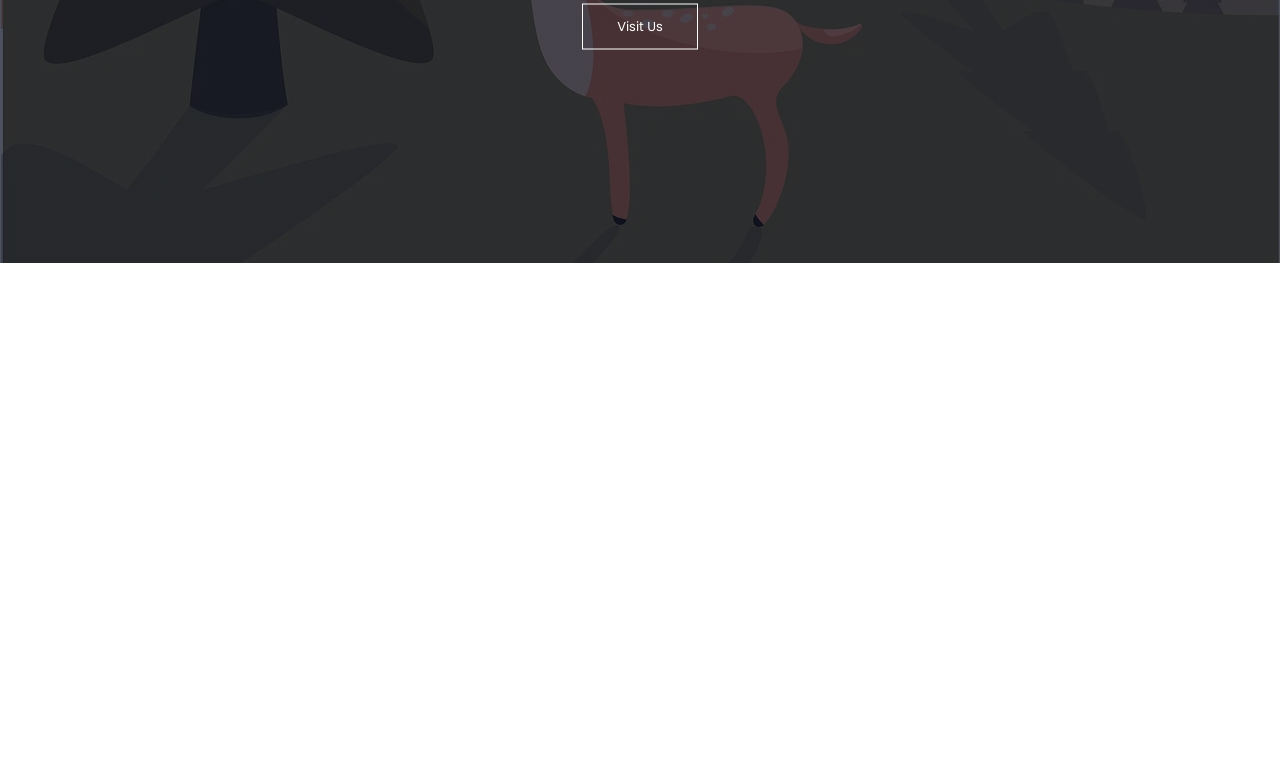
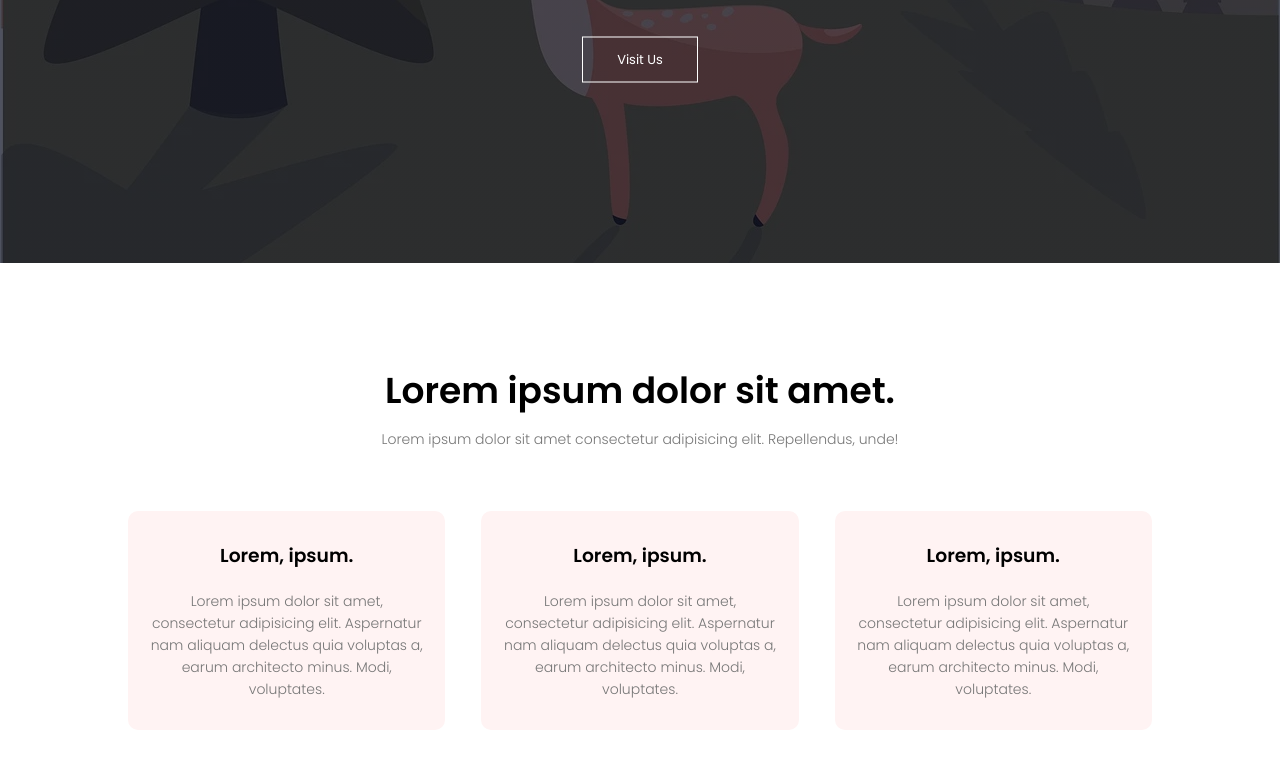
Before and after one commit to a25562001/website, a plain HTML site: page index.html in a window 1280 px wide. Shown: the part 537-1318 px from the top of the page. Before the commit the page ends 800 px from the top, so only its background shows below. Drawn offline with Linux system fonts and the light colour scheme.

Commit message:
course section

```diff
--- a/index.html
+++ b/index.html
@@ -50,6 +50,27 @@
       </div>
     </header>
 
+    <!-- course -->
+    <div class="course">
+        <h1>Lorem ipsum dolor sit amet.</h1>
+        <p>Lorem ipsum dolor sit amet consectetur adipisicing elit. Repellendus, unde!</p>
+
+        <div class="row">
+            <div class="course-col">
+                <h3>Lorem, ipsum.</h3>
+                <p>Lorem ipsum dolor sit amet, consectetur adipisicing elit. Aspernatur nam aliquam delectus quia voluptas a, earum architecto minus. Modi, voluptates.</p>
+            </div>
+            <div class="course-col">
+                <h3>Lorem, ipsum.</h3>
+                <p>Lorem ipsum dolor sit amet, consectetur adipisicing elit. Aspernatur nam aliquam delectus quia voluptas a, earum architecto minus. Modi, voluptates.</p>
+            </div>
+            <div class="course-col">
+                <h3>Lorem, ipsum.</h3>
+                <p>Lorem ipsum dolor sit amet, consectetur adipisicing elit. Aspernatur nam aliquam delectus quia voluptas a, earum architecto minus. Modi, voluptates.</p>
+            </div>
+        </div>
+    </div>
+
     <!-- javascript for toggle menu -->
     <script>
       var navLinks = document.getElementById('navLinks');
--- a/style.css
+++ b/style.css
@@ -100,9 +100,11 @@ nav .fas {
     height: 100vh;
     width: 200px;
     top: 0;
+    /* hide menu */
     right: -200px;
     text-align: left;
     z-index: 2;
+    transition: 1s;
   }
   nav .fas {
     display: block;
@@ -115,3 +117,44 @@ nav .fas {
     padding: 30px;
   }
 }
+
+/* course */
+.course {
+  width: 80%;
+  margin: auto;
+  text-align: center;
+  padding-top: 100px;
+}
+h1 {
+  font-size: 36px;
+  font-weight: 600;
+}
+p {
+  color: #777;
+  font-size: 14px;
+  font-weight: 300;
+  line-height: 22px;
+  padding: 10px;
+}
+.row {
+  margin-top: 5%;
+  display: flex;
+  justify-content: space-between;
+}
+.course-col {
+  /* 指定了 flex 元素在主軸方向上的初始大小 */
+  flex-basis: 31%;
+  background: #fff3f3;
+  border-radius: 10px;
+  margin-bottom: 5%;
+  padding: 20px 12px;
+  transition: 0.5s;
+}
+h3 {
+  text-align: center;
+  font-weight: 600;
+  margin: 10px 0;
+}
+.course-col:hover {
+  box-shadow: 0 0 20px 0px rgba(0, 0, 0, 0.2);
+}
```
